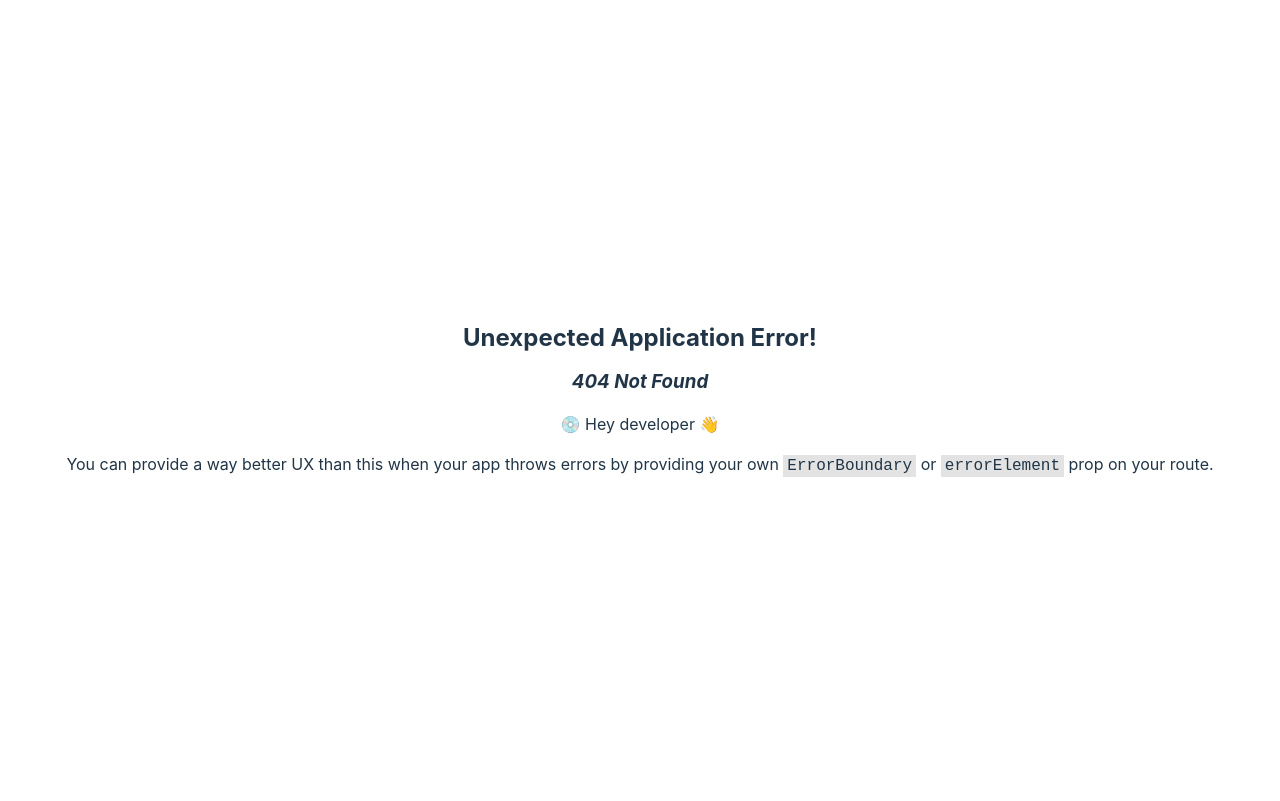
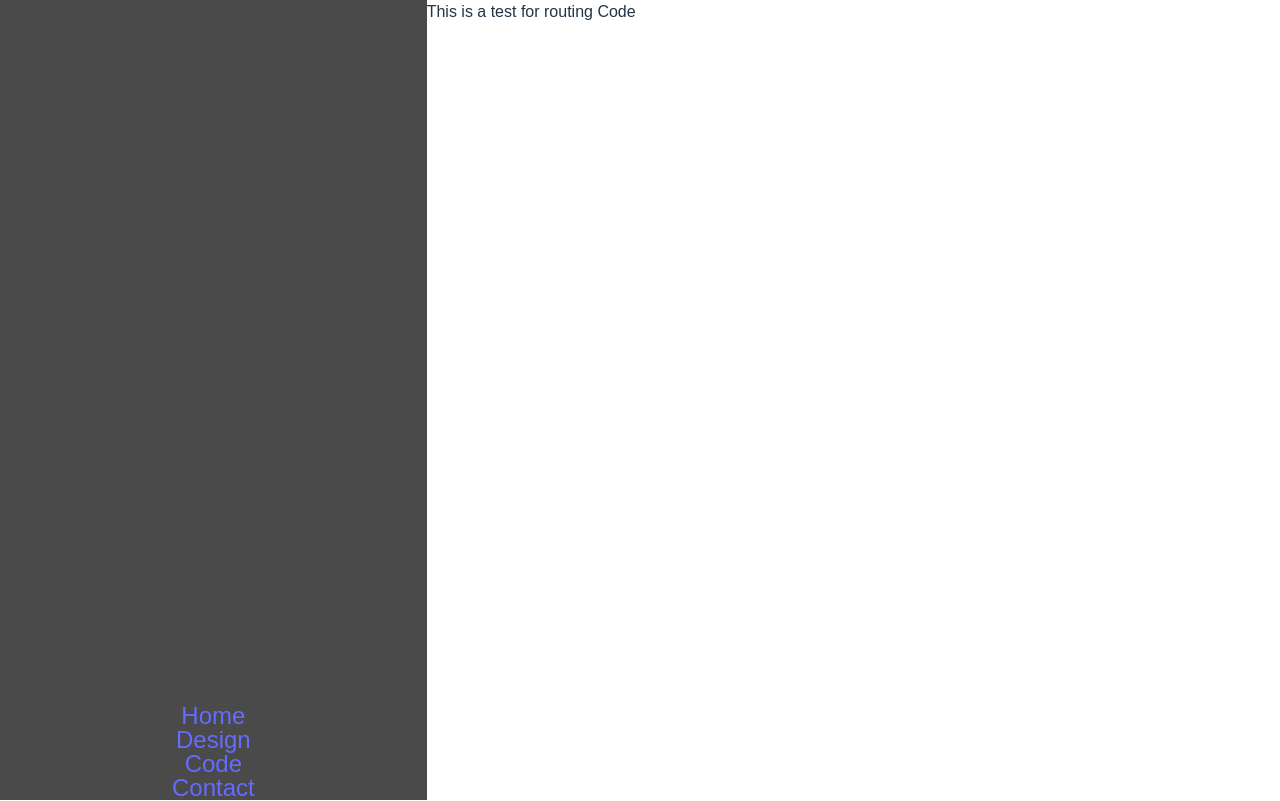
Before and after one commit to Aze-M/Portfolio-Site, a React (Vite) app: page /#/code in a window 1280 px wide. Before the commit this address had no page. Built offline with nearby package versions, Linux system fonts and the light colour scheme.

Commit message:
Routing added. CSS work begins

```diff
--- a/src/App.css
+++ b/src/App.css
@@ -1,41 +1,73 @@
 #root {
+  font-family: Arial, Helvetica, sans-serif;
+
+  width: 100vw;
   max-width: 1280px;
+  height: 100vh;
   margin: 0 auto;
-  padding: 2rem;
-  text-align: center;
+  padding: 0;
+
+  display: block;
+
+  --neutralgray: #353531;
+  --navgray: #4a4a4a;
+  --main-blue: #016fb9;
+  --main-l-orange: #ff9505;
+  --main-d-orange: #ec4e20;
 }
 
-.logo {
-  height: 6em;
-  padding: 1.5em;
-  will-change: filter;
-}
-.logo:hover {
-  filter: drop-shadow(0 0 2em #646cffaa);
-}
-.logo.react:hover {
-  filter: drop-shadow(0 0 2em #61dafbaa);
+.app  {
+  grid-column-start: 1;
+  grid-column-end: 2;
 }
 
-@keyframes logo-spin {
-  from {
-    transform: rotate(0deg);
-  }
-  to {
-    transform: rotate(360deg);
-  }
+.grid-container {
+  display: grid;
+
+  grid-template-columns: 1fr 2fr;
+  grid-template-rows: 1fr;
 }
 
-@media (prefers-reduced-motion: no-preference) {
-  a:nth-of-type(2) .logo {
-    animation: logo-spin infinite 20s linear;
-  }
+.left {
+  display: grid;
+  grid-column: 1 1;
+  margin: 0;
+  background-color: var(--navgray);
+  height: 100vh;
 }
 
-.card {
-  padding: 2em;
+.menu {
+  height: 100%;
+  list-style: none;
+
+  display: flex;
+  flex-direction: column;
+
+  align-content: flex-end;
+  justify-content: flex-end;
 }
 
-.read-the-docs {
-  color: #888;
+.menu>.button {
+  display: block;
+
+  font-size: 18pt;
+  height: fit-content;
+  text-align: center;
+
+  transition: all 250ms;
 }
+
+.active {
+  display: block;
+  height: 100%;
+}
+
+.right {
+  display: grid;
+  grid-column: 2 2;
+}
+
+.nopm {
+  padding: 0;
+  margin: 0;
+}
--- a/src/App.tsx
+++ b/src/App.tsx
@@ -2,24 +2,35 @@ import React from 'react'
 import { HashRouter, Outlet, Route, Link } from 'react-router-dom';
 import './App.css'
 
+function setActive(el: string) {
+	for(let el of document.getElementsByClassName("button")) {
+		el.classList.remove("active");
+	}
+	document.getElementById(el)?.classList.add("active");
+}
+
 function App() {
 
+	if (/(.com)+\/+/.test(window.location.pathname)) {
+		window.location.href = "/#/home";
+	}
+
 	return (
-		<HashRouter>
-			<div className="App">
+		<div className="App">
+			<div className="grid-container">
 				<nav className="left">
-					<ul className="menu">
-						<li className="button"></li>
-						<li className="button"></li>
-						<li className="button"></li>
-						<li className="button"></li>
+					<ul className="menu nopm">
+						<li className="button" id="home" onClick={() => { setActive("home") }}><Link to="/home">Home</Link></li>
+						<li className="button" id="design" onClick={() => { setActive("design")}}><Link to="/design">Design</Link></li>
+						<li className="button" id="code"><Link to="Code">Code</Link></li>
+						<li className="button" id="contact"><Link to="Contact">Contact</Link></li>
 					</ul>
 				</nav>
-				<div className="right">
+				<div className="right nopm">
 					<Outlet></Outlet>
 				</div>
 			</div>
-		</HashRouter>
+		</div>
 	)
 }
 
--- /dev/null
+++ b/src/pages/code.tsx
@@ -0,0 +1,12 @@
+import React from "react";
+import '../app.css';
+
+export default class Code extends React.Component {
+    render() {
+        return (
+            <div>
+                This is a test for routing Code
+            </div>
+        )
+    }
+}
--- /dev/null
+++ b/src/pages/contact.tsx
@@ -0,0 +1,12 @@
+import React from "react";
+import '../app.css';
+
+export default class Contact extends React.Component {
+    render() {
+        return (
+            <div>
+                This is a test for routing Contact
+            </div>
+        )
+    }
+}
--- /dev/null
+++ b/src/pages/design.tsx
@@ -0,0 +1,12 @@
+import React from "react";
+import '../app.css';
+
+export default class Design extends React.Component {
+    render() {
+        return (
+            <div>
+                This is a test for routing Design
+            </div>
+        )
+    }
+}
--- /dev/null
+++ b/src/pages/home.tsx
@@ -0,0 +1,12 @@
+import React from "react";
+import '../app.css';
+
+export default class Home extends React.Component {
+    render() {
+        return (
+            <div>
+                This is a test for routing Home
+            </div>
+        )
+    }
+}
```
Also changed, not shown: src/main.tsx (+23 -3 lines).
